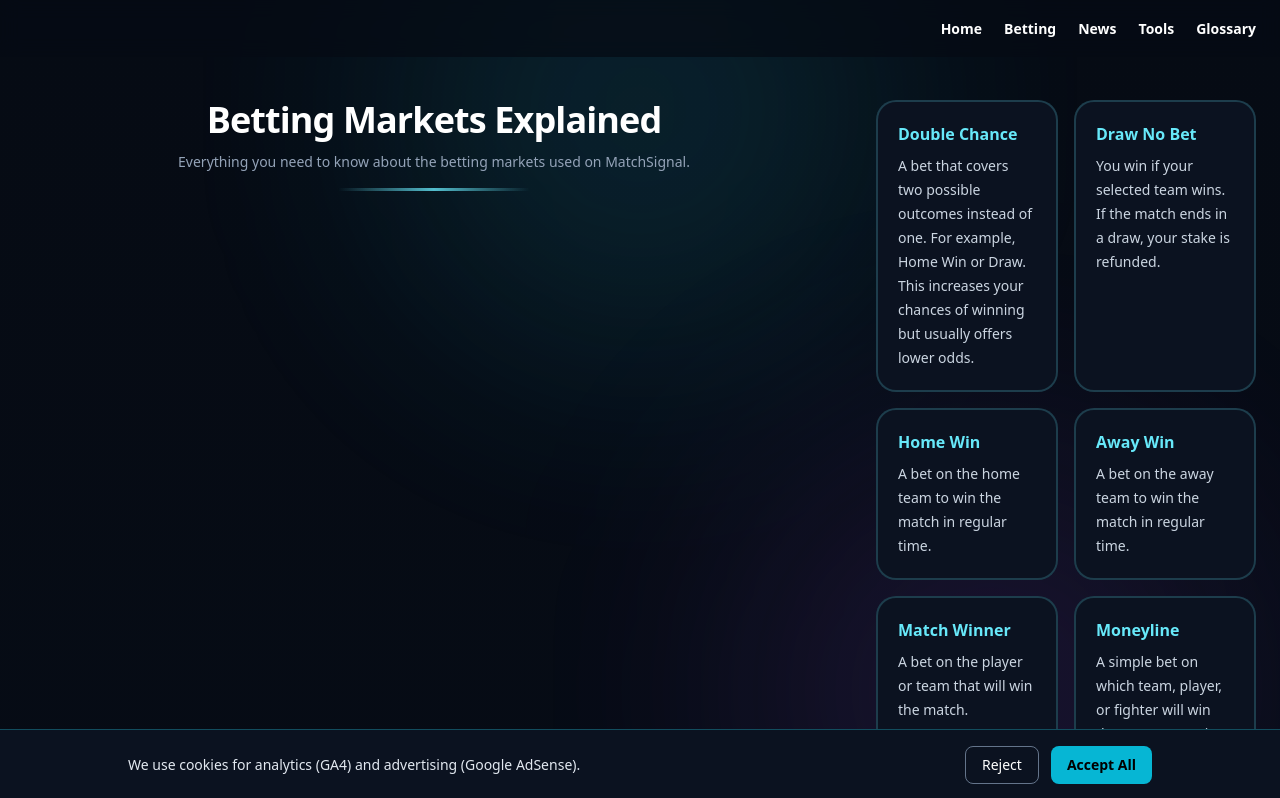
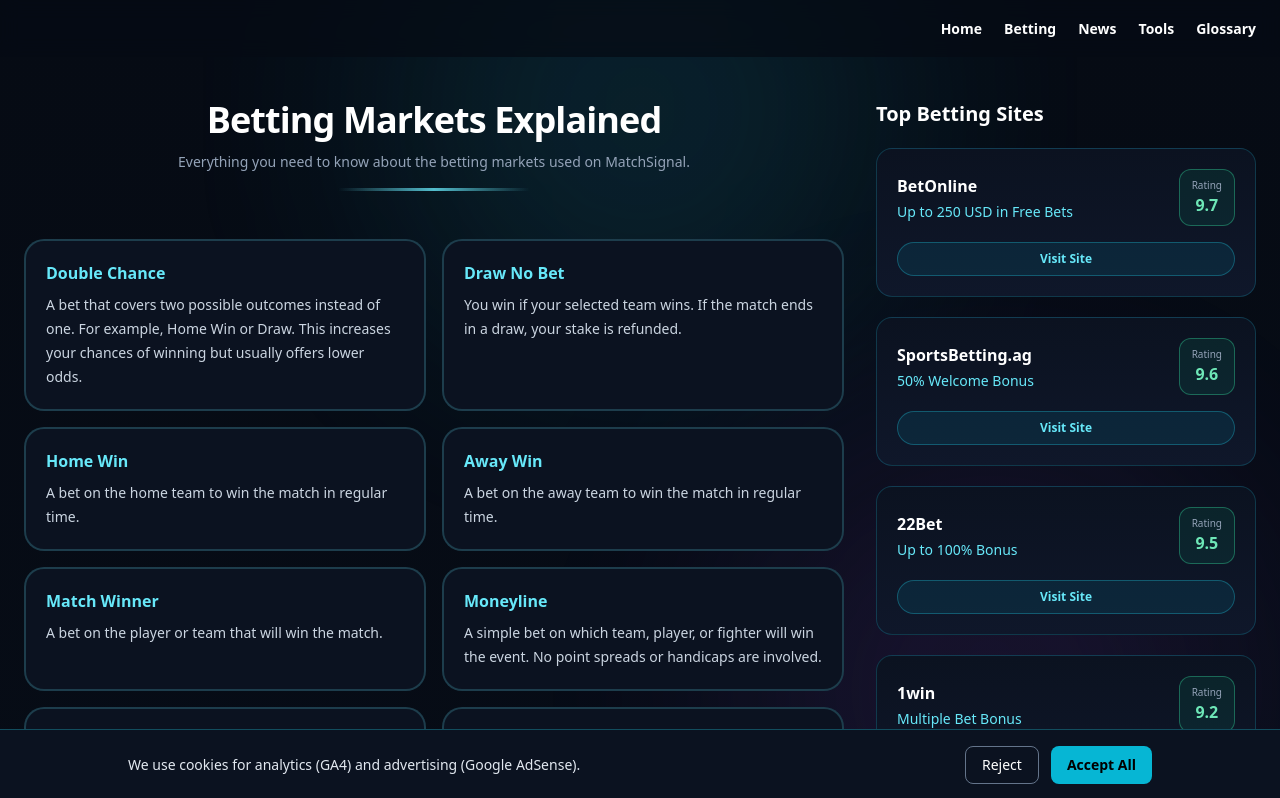
Before and after one commit to Peterson1979/ai-bet, a Next.js app: page /en/betting-glossary in a window 1280 px wide. Shown: the top 798 px of the page. Built offline with nearby package versions, Linux system fonts and the light colour scheme; no server answers.

Commit message:
Add betting sidebar to tools and glossary pages

```diff
--- a/app/[lang]/betting-glossary/page.tsx
+++ b/app/[lang]/betting-glossary/page.tsx
@@ -21,18 +21,24 @@ export async function generateMetadata({
     },
   };
 }
+
 export default async function BettingGlossaryPage({
   params,
 }: {
   params: Promise<{ lang: Lang }>;
 }) {
   const { lang } = await params;
+
   const t = translations[lang] ?? translations.en;
   const g = t.glossary;
-  const markets = Object.values(g.markets as Record<string, { term: string; definition: string }>);
+
+  const markets = Object.values(
+    g.markets as Record<string, { term: string; definition: string }>
+  );
 
   return (
     <main className="min-h-screen text-white bg-gradient-to-b from-[#060B14] via-[#070D18] to-[#050A12]">
+
       <Header />
 
       <div className="pointer-events-none fixed inset-0 opacity-80">
@@ -40,54 +46,97 @@ export default async function BettingGlossaryPage({
         <div className="absolute bottom-[-140px] right-10 h-[500px] w-[500px] rounded-full bg-purple-500/15 blur-[130px]" />
       </div>
 
+
       <div className="pt-[100px] pb-20 relative z-10">
-        <div className="mx-auto max-w-[1500px] px-4 md:px-6 grid grid-cols-1 xl:grid-cols-[1fr_380px] gap-8">
+
+        <div className="mx-auto max-w-[1500px] px-4 md:px-6">
+
+          <div className="grid grid-cols-1 xl:grid-cols-[1fr_380px] gap-8 items-start">
+
+
+            {/* LEFT CONTENT */}
+            <div>
 
               {/* PAGE HEADER */}
               <div className="mb-12 text-center">
+
                 <h1 className="text-4xl font-black tracking-tight text-white">
                   {g.pageTitle}
                 </h1>
+
                 <p className="mt-3 text-slate-400 text-sm max-w-xl mx-auto">
                   {g.pageSubtitle}
                 </p>
+
                 <div className="mt-4 h-[3px] w-48 mx-auto bg-gradient-to-r from-transparent via-cyan-300/80 to-transparent" />
+
               </div>
+
 
               {/* GLOSSARY CARDS */}
               <div className="grid grid-cols-1 gap-4 sm:grid-cols-2">
+
                 {markets.map((market) => (
+
                   <div
                     key={market.term}
                     className="rounded-[20px] border-2 border-cyan-300/20 bg-[#0B1220] p-5 hover:border-cyan-300/50 transition-all duration-200"
                   >
+
                     <h2 className="text-base font-black text-cyan-300 mb-2">
                       {market.term}
                     </h2>
+
                     <p className="text-sm text-slate-300 leading-6">
                       {market.definition}
                     </p>
+
                   </div>
+
                 ))}
+
               </div>
+
 
               {/* QUICK NOTE */}
               <div className="mt-10 rounded-[20px] border-2 border-cyan-300/30 bg-gradient-to-r from-[#0B1220] to-[#0E1A2B] p-6">
+
                 <h3 className="text-sm font-black text-cyan-300 uppercase tracking-wider mb-2">
                   {g.quickNote.title}
                 </h3>
+
                 <p className="text-sm text-slate-300 leading-6">
                   {g.quickNote.text}
                 </p>
+
+              </div>
+
+
+            </div>
+
+
+            {/* RIGHT SIDEBAR */}
+            <aside className="h-fit xl:sticky xl:top-24">
+
+              <BettingSidebar lang={lang} />
+
+            </aside>
+
+
           </div>
 
         </div>
-		<BettingSidebar lang={lang} />
+
       </div>
 
+
       <div className="mx-auto max-w-[1500px] px-4 md:px-6">
+
         <Footer />
+
       </div>
+
+
     </main>
   );
 }
```
Lines whose indentation alone changed are shown as unchanged.
